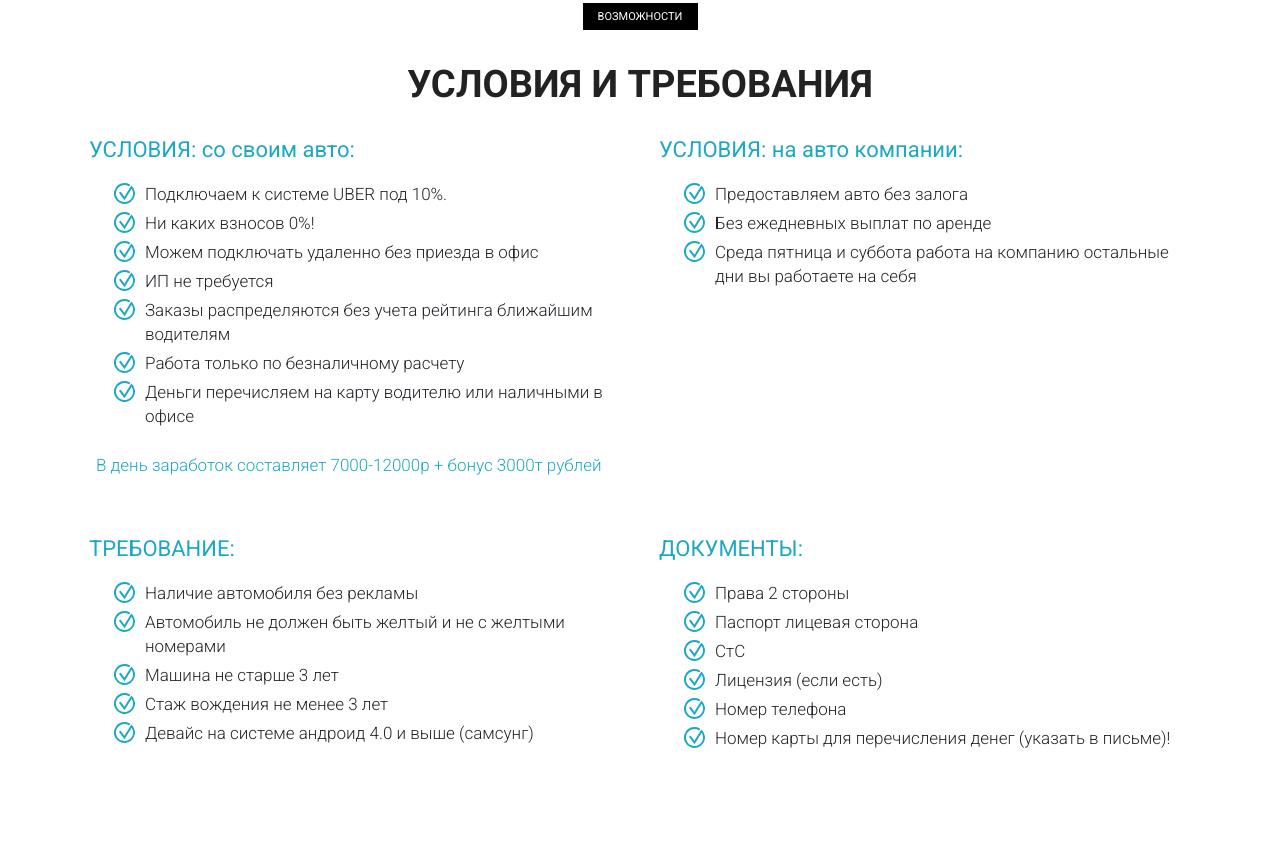
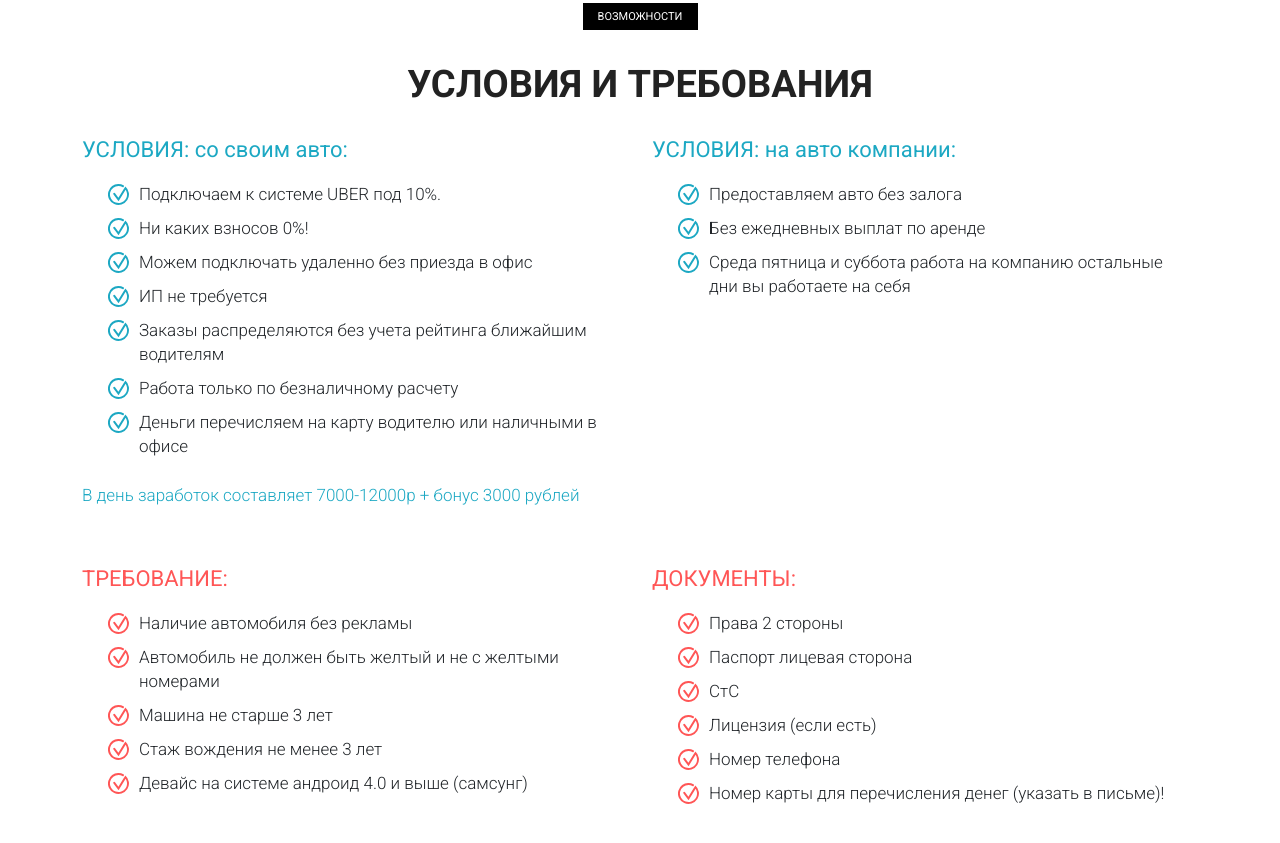
Before and after one commit to IuriiNikitin/Uber, a plain HTML site: page src/index.html in a window 1280 px wide. Shown: the part 3579-4422 px from the top of the page. Drawn offline with Linux system fonts and the light colour scheme.

Commit message:
fix require section

```diff
--- a/src/index.html
+++ b/src/index.html
@@ -203,7 +203,7 @@
                             <li>Работа только по безналичному расчету</li>
                             <li>Деньги перечисляем на карту водителю или наличными в офисе</li>
                         </ul>
-                        <div class="require_descr">В день заработок составляет 7000-12000р + бонус 3000т рублей</div>
+                        <div class="require_descr">В день заработок составляет 7000-12000р + бонус 3000 рублей</div>
                     </div>
                 </div>
                 <div class="col-md-6">
@@ -217,7 +217,7 @@
                     </div>
                 </div>
                 <div class="col-md-6">
-                    <div class="require_block">
+                    <div class="require_block warning">
                         <div class="require_title">ТРЕБОВАНИЕ:</div>
                         <ul class="require_list">
                             <li>Наличие автомобиля без рекламы</li>
@@ -229,7 +229,7 @@
                     </div>
                 </div>
                 <div class="col-md-6">
-                    <div class="require_block">
+                    <div class="require_block warning">
                         <div class="require_title">ДОКУМЕНТЫ:</div>
                         <ul class="require_list">
                             <li>Права 2 стороны</li>
--- a/src/sass/style.sass
+++ b/src/sass/style.sass
@@ -288,35 +288,42 @@ nav
 .require
 	padding: 66px 0 57px 0
 	&_block
-		margin: 30px 0 30px 7px
+		margin: 30px 0
 	&_title
 		color: $blue_color_2
 		font-weight: 400
 		font-size: 22px
 		line-height: 24px
 	&_list
+		max-width: 515px
 		list-style-type: none
 		padding: 0
+		margin: 0
+		padding-left: 57px
 		margin-top: 20px
 		font-weight: 300
 		font-size: 17px
 		line-height: 24px
 		li
-			margin-left: 56px
-			margin-bottom: 5px
+			margin-bottom: 10px
 			position: relative
 			&:before
 				content: ""
 				position: absolute
 				left: -31px
-				top: 1.5px
+				top: 2px
 				width: 21px
 				height: 21px
 				background: url("../img/icons/check/check_blue.svg")
 	&_descr
 		color: $blue_color_2
 		margin-top: 25px
-		margin-left: 7px
 		font-weight: 300
 		font-size: 17px
 		line-height: 24px
+	.warning
+		.require_title
+			color: $red_color
+		.require_list
+			li:before
+				background: url("../img/icons/check/check_red.svg")
```
Also changed, not shown: src/css/style.min.css, 1 other file.
